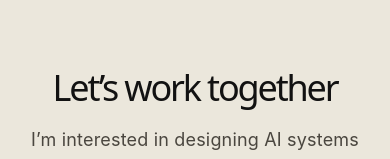
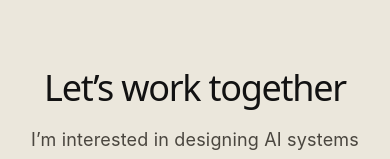
Before and after one commit to IsFolk/ytseng.github.io, a React (Vite) app in the folder ai-portfolio/: page /ytseng.github.io/projects/thermal-optimization in a window 390 px wide. Shown: the part 135-294 px from the top of the page. Built offline with nearby package versions, Linux system fonts and the light colour scheme.

Commit message:
fix: safari text problem

```diff
--- a/ai-portfolio/src/App.css
+++ b/ai-portfolio/src/App.css
@@ -514,3 +514,20 @@ a {
     padding: 22px 18px;
   }
 }
+
+h1,
+h2,
+h3 {
+  color: #121212;
+  -webkit-text-fill-color: #121212;
+  text-rendering: auto;
+}
+
+@media (max-width: 720px) {
+  .hero h1,
+  .section h2,
+  .footer h2 {
+    letter-spacing: -0.035em;
+    -webkit-text-fill-color: #121212;
+  }
+}
```
